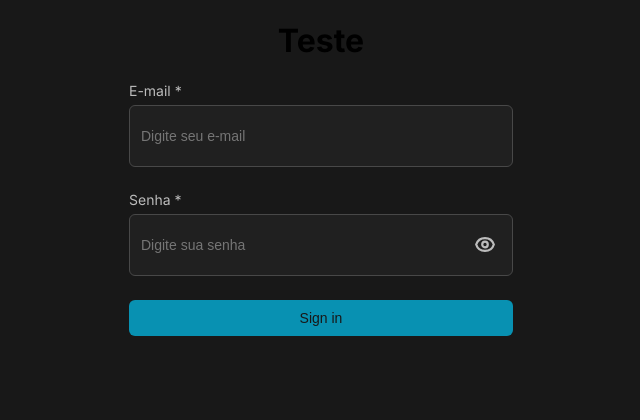
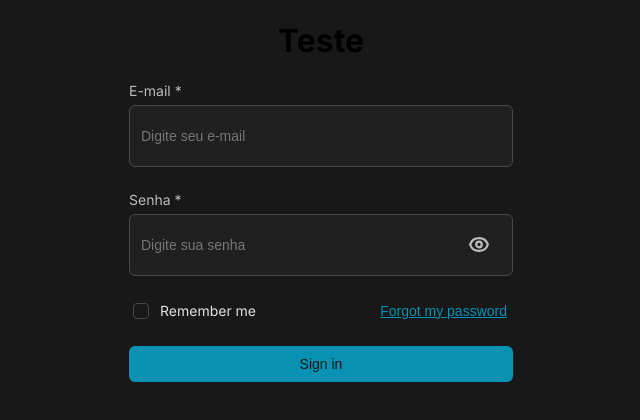
Before and after one commit to LuizFrare/login-trial, a React (Create React App) app: page / in a window 1280 px wide. Shown: the top 420 px of the page, without its empty margins (319-959 px from the left). Built offline with nearby package versions, Linux system fonts and the light colour scheme.

Commit message:
feat: create checkbox icon

```diff
--- a/src/components/atoms/Button/styles.css
+++ b/src/components/atoms/Button/styles.css
@@ -3,8 +3,7 @@ button {
   position: relative;
   overflow: hidden;
   cursor: pointer;
-  width: 100%;
-  min-width: 2.81rem;
+  max-width: 100%;
   border: none;
   font-size: 0.875rem;
   font-style: normal;
@@ -21,6 +20,7 @@ button {
   border-radius: 0.375rem;
   background: #0891b2;
   color: #181818;
+  width: 100%;
 }
 
 .primary::before {
--- /dev/null
+++ b/src/components/atoms/Checkbox/Checkbox.jsx
@@ -0,0 +1,30 @@
+import React, { useState } from 'react';
+import PropTypes from 'prop-types';
+import './styles.css';
+
+const Checkbox = ({ label, customStyles }) => {
+  const [isChecked, setIsChecked] = useState(false);
+
+  const handleCheckboxChange = () => {
+    setIsChecked(!isChecked);
+  };
+
+  return (
+    <div className="checkbox-container" style={customStyles}>
+      <input
+        type="checkbox"
+        id="custom-checkbox"
+        checked={isChecked}
+        onChange={handleCheckboxChange}
+      />
+      <label htmlFor="custom-checkbox">{label}</label>
+    </div>
+  );
+};
+
+Checkbox.propTypes = {
+  label: PropTypes.string.isRequired,
+  customStyles: PropTypes.object,
+};
+
+export default Checkbox;
--- /dev/null
+++ b/src/components/atoms/Checkbox/styles.css
@@ -0,0 +1,46 @@
+.checkbox-container {
+  display: flex;
+  align-items: center;
+  gap: 0.5rem;
+}
+
+.checkbox-container input[type="checkbox"] {
+  appearance: none;
+  flex-shrink: 0;
+  width: 1rem;
+  height: 1rem;
+  border-radius: 0.25rem;
+  border: 1px solid #484848;
+  background: #181818;
+  outline: none;
+  transition: background-color 0.3s, border-color 0.3s;
+}
+
+.checkbox-container input[type="checkbox"]::before {
+  content: '\2713';
+  color: #E3E2E2;
+  font-size: 0.75rem;
+  visibility: hidden;
+  transition: color 0.3s;
+}
+
+.checkbox-container label {
+  color: #E3E2E2;
+  font-size: 0.875rem;
+  font-weight: 400;
+  line-height: 1.25rem;
+}
+
+.checkbox-container input[type="checkbox"]:checked {
+  background-color: #0891B2;
+  border-color: #0891B2;
+}
+
+.checkbox-container input[type="checkbox"]:checked:hover {
+  background-color: #06B6D4;
+  border-color: #06B6D4;
+}
+
+.checkbox-container input[type="checkbox"]:not(:checked):hover {
+  border: 1px solid #06B6D4;
+}
--- a/src/components/atoms/Input/styles.css
+++ b/src/components/atoms/Input/styles.css
@@ -19,7 +19,7 @@
 
 .eye-icon {
   position: absolute;
-  left: 11rem;
+  right: 0rem;
   top: 50%;
   transform: translateY(-42%);
   cursor: pointer;
--- a/src/components/molecules/LoginForm/LoginForm.jsx
+++ b/src/components/molecules/LoginForm/LoginForm.jsx
@@ -6,6 +6,7 @@ import useEmailValidation from "../../../hooks/useEmailValidation";
 import usePasswordValidation from "../../../hooks/usePasswordValidation";
 import "./styles.css";
 import Button from "../../atoms/Button/Button";
+import LoginOptions from "../LoginOptions/LoginOptions";
 
 const LoginForm = () => {
   const {
@@ -50,7 +51,7 @@ const LoginForm = () => {
         placeholder="Digite sua senha"
         error={passwordError}
       />
-
+      <LoginOptions />
       <Button variant='primary' onClick={handleLogin}>Sign in</Button>
     </div>
   );
--- /dev/null
+++ b/src/components/molecules/LoginOptions/LoginOptions.jsx
@@ -0,0 +1,15 @@
+import React from "react";
+import "./styles.css";
+import Button from "../../atoms/Button/Button";
+import Checkbox from "../../atoms/Checkbox/Checkbox";
+
+const LoginOptions = () => {
+  return (
+    <div className="login-options">
+      <Checkbox label="Remember me" />
+      <Button variant="secondary">Forgot my password</Button>
+    </div>
+  );
+};
+
+export default LoginOptions;
--- /dev/null
+++ b/src/components/molecules/LoginOptions/styles.css
@@ -0,0 +1,6 @@
+.login-options {
+  display: flex;
+  justify-content: space-between;
+  align-items: center;
+  width: 100%;
+}
```
